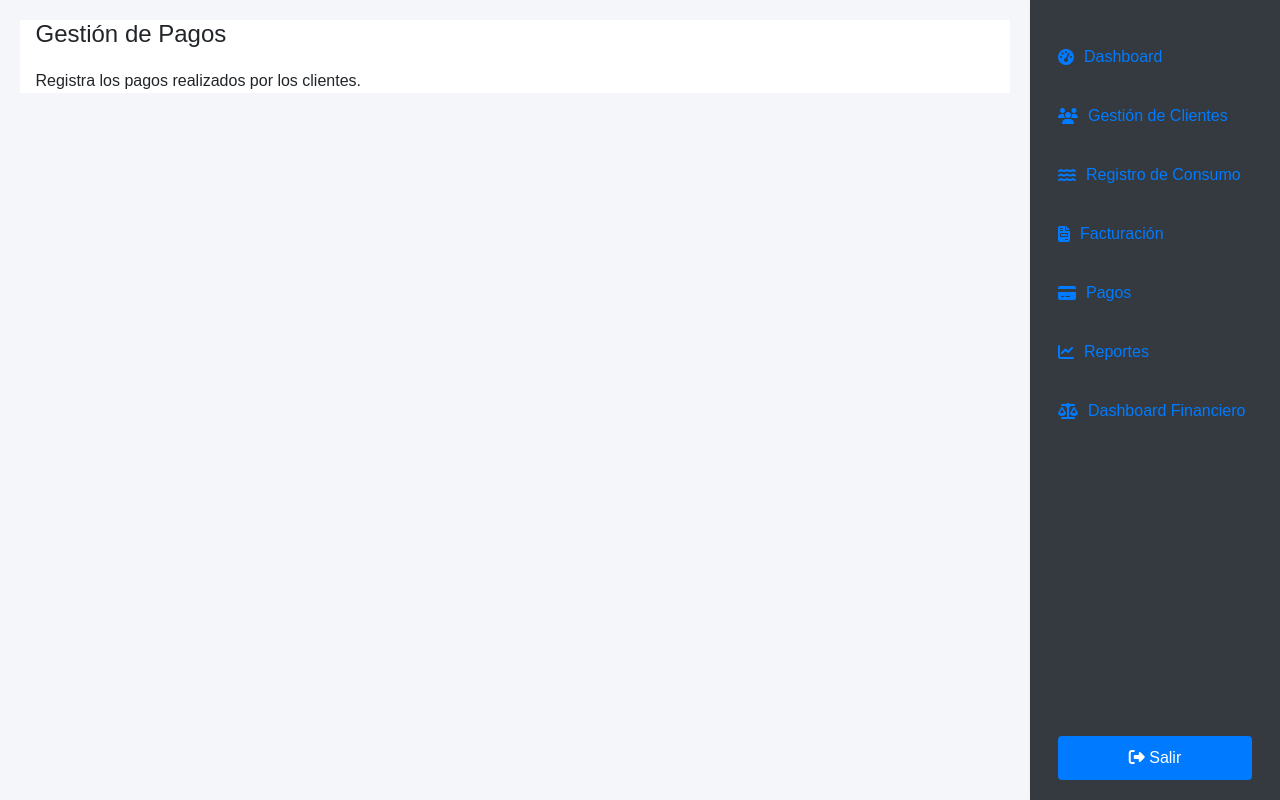
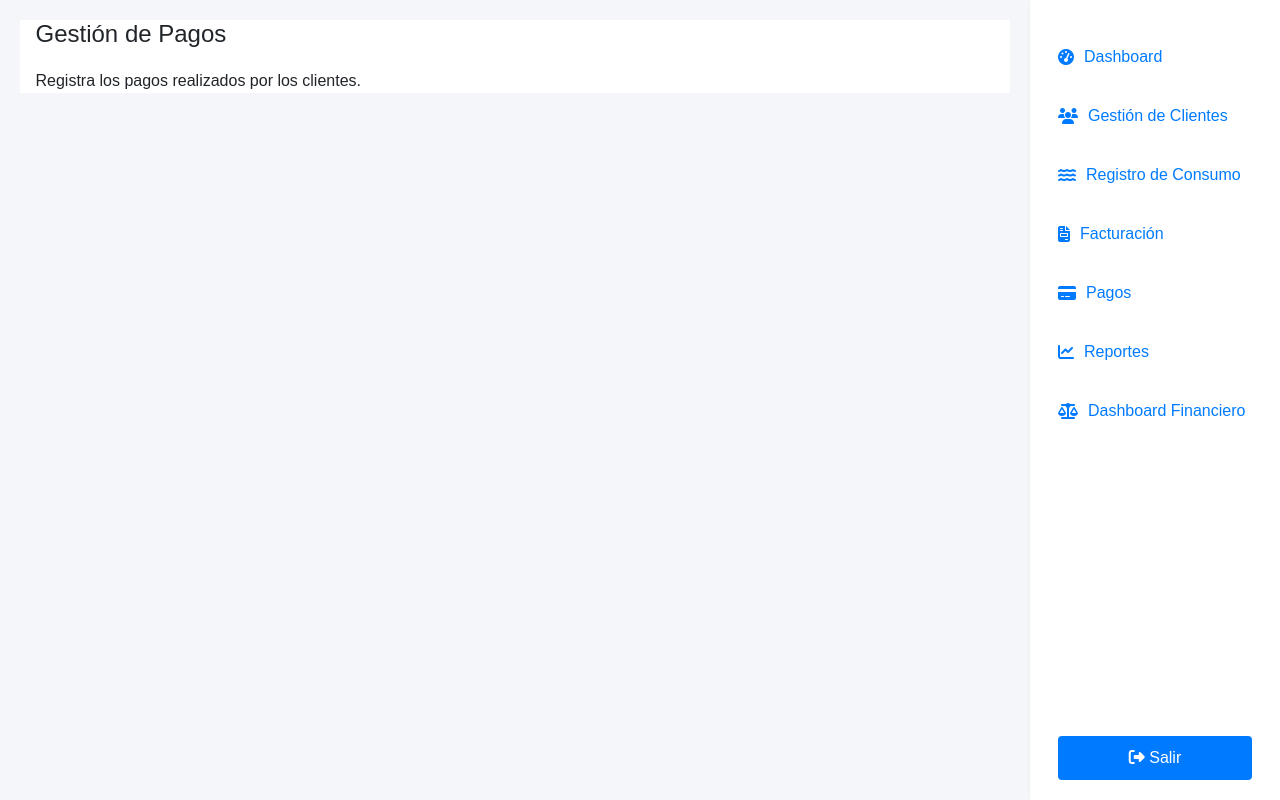
Before and after one commit to Palacios-Pablo/APROAGUA, a React (Create React App) app in the folder aproagua-frontend/: page /pagos in a window 1280 px wide. Built offline with nearby package versions, Linux system fonts and the light colour scheme.

Commit message:
style: Cambio Boton y colores Del sidebar
Cambie los colores del Sidebar y elimine el boton quienes somos en home

```diff
--- a/aproagua-frontend/src/App.css
+++ b/aproagua-frontend/src/App.css
@@ -12,7 +12,7 @@ body {
 
 .sidebar {
     width: 250px;
-    background-color: #343a40;
+    background-color: #ffffff;
     color: #fff;
     padding-top: 20px;
 }
--- a/aproagua-frontend/src/components/DashboardLayout.css
+++ b/aproagua-frontend/src/components/DashboardLayout.css
@@ -12,7 +12,6 @@
 
 .sidebar {
     width: 250px;
-    background-color: #343a40;
     color: white;
     height: 100%;
     padding-top: 20px;
--- a/aproagua-frontend/src/pages/Home.js
+++ b/aproagua-frontend/src/pages/Home.js
@@ -12,7 +12,7 @@ function Home() {
             <p className="main-description">
               Únete a Aproagua en nuestra misión de llevar agua potable de calidad a cada hogar y comunidad. Por un futuro más saludable y sostenible, donde cada gota cuenta.
             </p>
-            <Link to="/quienes-somos" className="btn">QUIENES SOMOS</Link>
+
           </div>
 
         </div>
```
